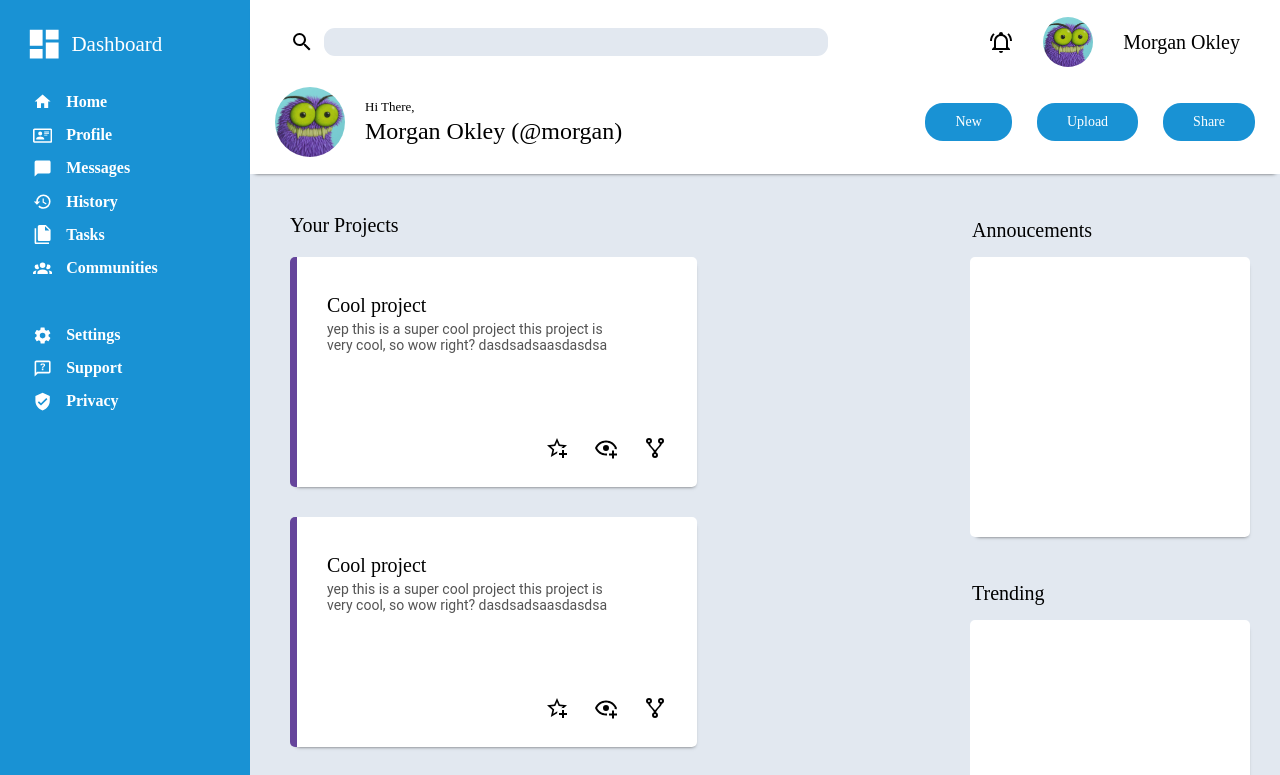
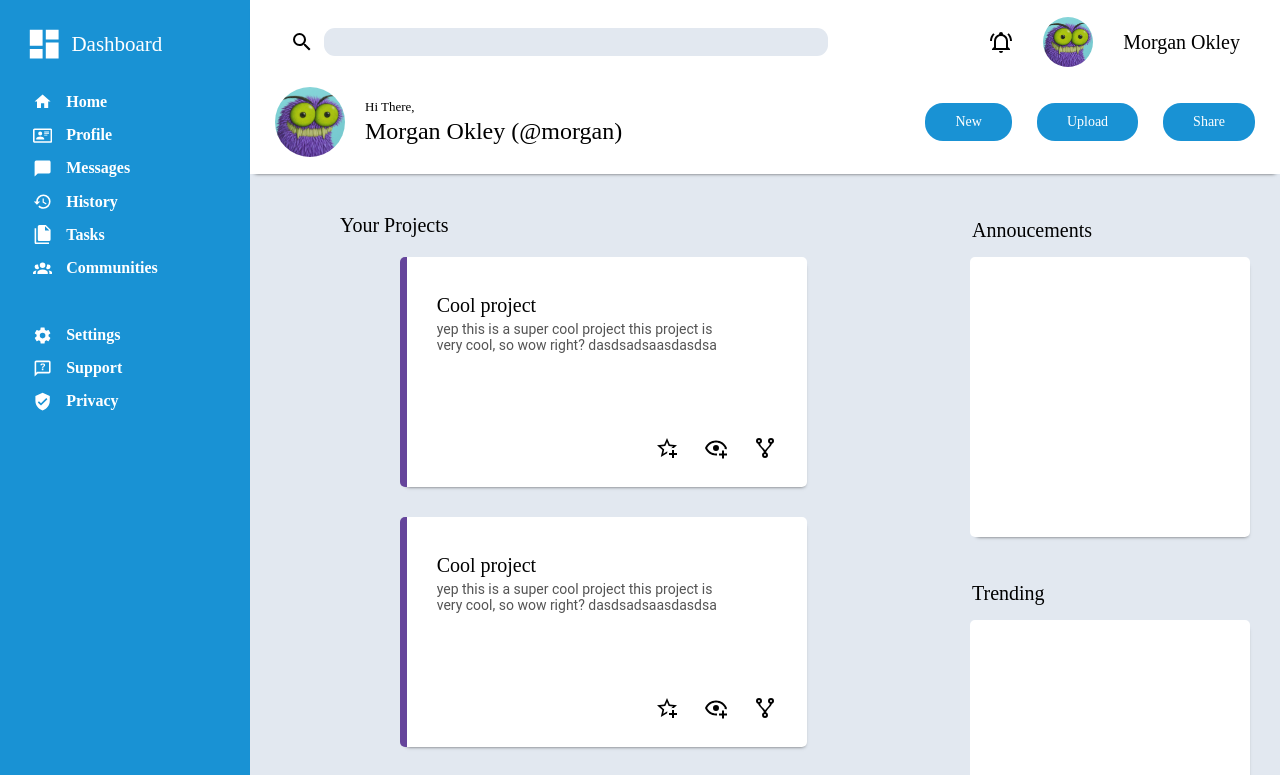
Before and after one commit to ezratweaver/TheOdinProject, a React (Vite) app in the folder IntermediateHTMLAndCSS/fe6-admin-dashboard/: page / in a window 1280 px wide. Shown: the top 775 px of the page. Built offline with nearby package versions, Linux system fonts and the light colour scheme; a web font is replaced by a local one.

Commit message:
Fix card positioning

```diff
--- a/IntermediateHTMLAndCSS/fe6-admin-dashboard/src/components/Content.jsx
+++ b/IntermediateHTMLAndCSS/fe6-admin-dashboard/src/components/Content.jsx
@@ -13,6 +13,7 @@ const Content = () => {
             fontFamily: "Roboto-Medium",
             fontSize: "20px",
             padding: "40px",
+            paddingInline: "90px",
             paddingBottom: "20px",
             marginRight: 0,
           }}
@@ -23,6 +24,7 @@ const Content = () => {
         <div
           style={{
             display: "flex",
+            justifyContent: "center",
             flexWrap: "wrap",
             gap: "30px",
             paddingLeft: "40px",
@@ -66,7 +68,7 @@ const Content = () => {
         style={{
           display: "flex",
           flexDirection: "column",
-          paddingTop: '30px',
+          paddingTop: "30px",
           marginRight: "30px",
           gap: "30px",
         }}
```
